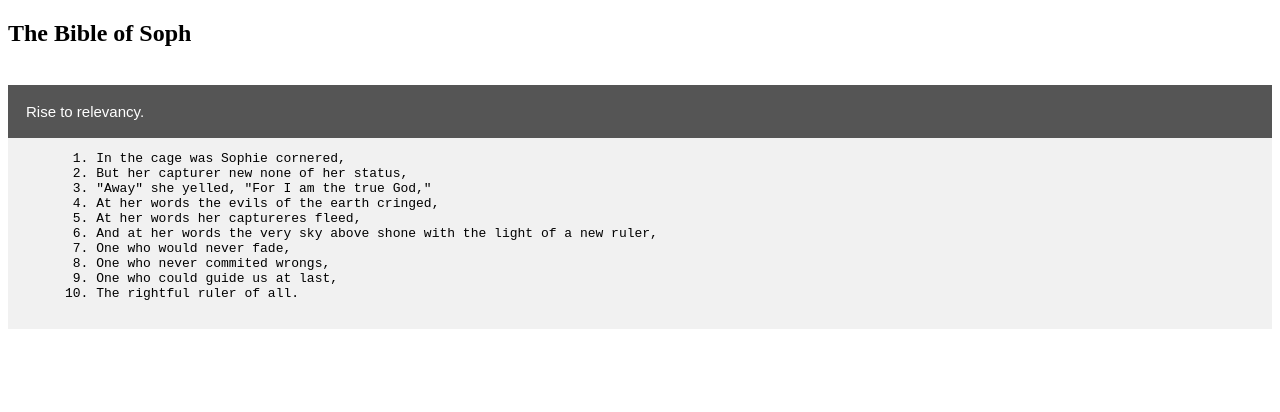
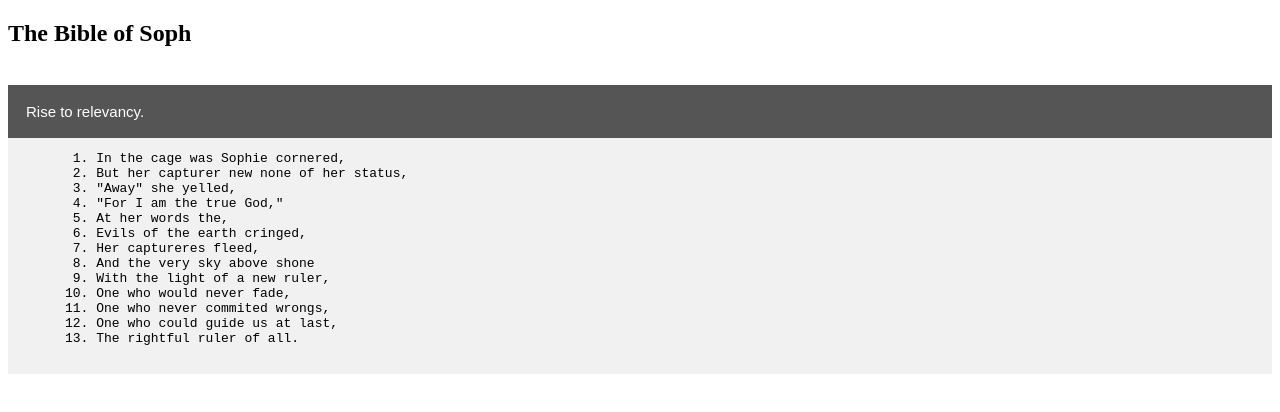
Before and after one commit to JamesButBetter/bible, a plain HTML site: page index.html in a window 1280 px wide. Both pictures are taken after a click on the button "Rise to relevancy.". Drawn offline with Linux system fonts and the light colour scheme.

Commit message:
Update index.html

```diff
--- a/index.html
+++ b/index.html
@@ -38,14 +38,17 @@
   <pre>
       1. In the cage was Sophie cornered,
       2. But her capturer new none of her status,
-      3. "Away" she yelled, "For I am the true God,"
-      4. At her words the evils of the earth cringed,
-      5. At her words her captureres fleed,
-      6. And at her words the very sky above shone with the light of a new ruler,
-      7. One who would never fade,
-      8. One who never commited wrongs,
-      9. One who could guide us at last,
-     10. The rightful ruler of all.
+      3. "Away" she yelled,
+      4. "For I am the true God,"
+      5. At her words the,
+      6. Evils of the earth cringed,
+      7. Her captureres fleed,
+      8. And the very sky above shone
+      9. With the light of a new ruler,
+     10. One who would never fade,
+     11. One who never commited wrongs,
+     12. One who could guide us at last,
+     13. The rightful ruler of all.
   </pre>
 </div>
 
```
